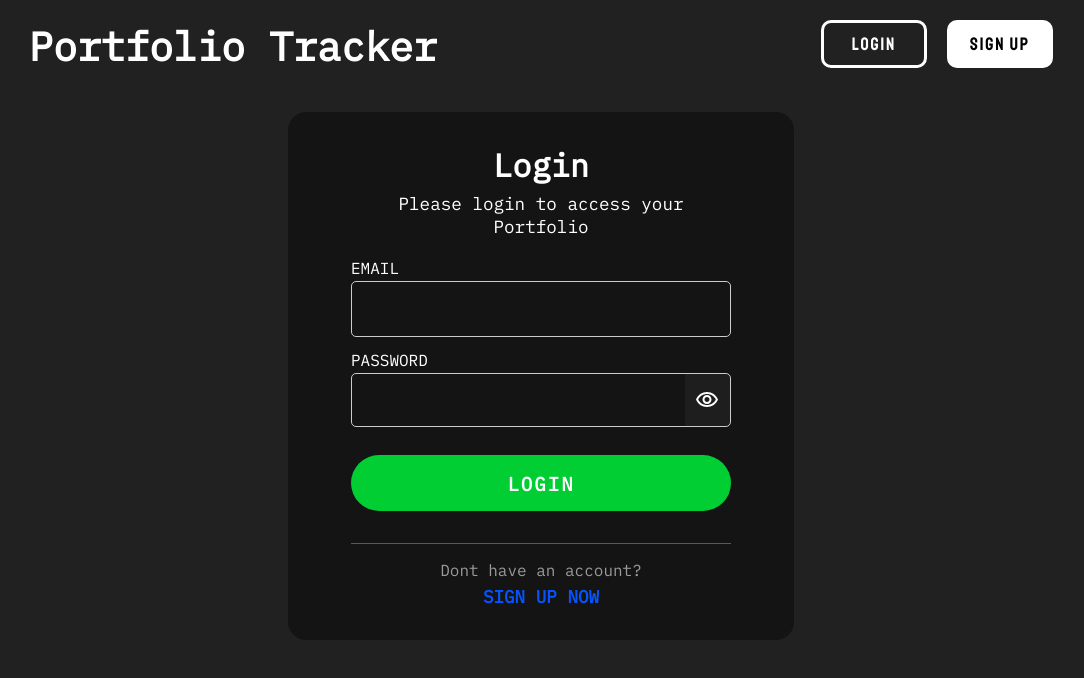
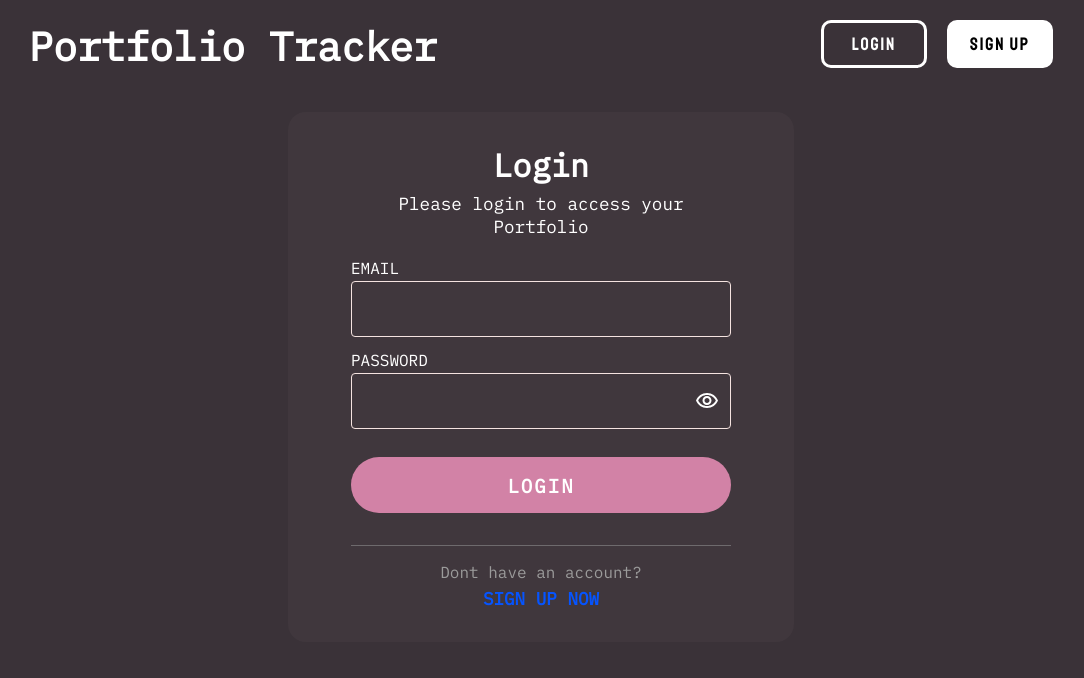
Before and after one commit to JonoMitter/portfolio-tracker, a React (Create React App) app in the folder frontend/: page /login in a window 1280 px wide. Shown: the top 678 px of the page, without its empty margins (99-1183 px from the left). Built offline with nearby package versions, Linux system fonts and the light colour scheme; no server answers.

Commit message:
using CSS variables for colours

```diff
--- a/frontend/src/pages/styles/Form.scss
+++ b/frontend/src/pages/styles/Form.scss
@@ -1,14 +1,10 @@
 @import url("https://fonts.googleapis.com/css2?family=IBM+Plex+Mono&family=IBM+Plex+Sans&display=swap");
-
-// $primary: #11998e;
-// $secondary: #38ef7d;
-// $white: #fff;
-// $gray: #9b9b9b;
 
 /*
  *  General Form Classes
  */
 section {
+  --error-text: rgb(255, 77, 77);
   font-family: "IBM Plex Mono", monospace;
 }
 
@@ -17,7 +13,7 @@ section {
   width: 30%;
   min-width: 380px;
   margin: auto;
-  background-color: rgba(0, 0, 0, 0.4);
+  background-color: rgba(var(--light-rgb), 0.03);
   border-radius: 18px;
 }
 
@@ -41,7 +37,7 @@ section {
 }
 
 label {
-  display:inline-block;
+  display: inline-block;
   margin-bottom: 0.175em;
 }
 
@@ -50,26 +46,27 @@ label {
   width: 100%;
   min-height: 56px;
   padding: 12px;
-  border: 1px solid #ccc;
-  border-radius: 5px;
+  border: 1px solid var(--light);
+  border-radius: 4px;
   font-size: 1.2em;
   letter-spacing: 0.07em;
-  background-color: rgba(0, 0, 0, 0);
+  background-color: inherit;
   color: white;
 }
 
-.input:focus {
-  background-color: #63a1ff0a;
-  border: 1px solid #63a1ff;
+.input:focus,
+.password-input-container:focus-within {
+  background-color: rgba(var(--light-rgb), 0.02);
+  border: 1px solid var(--main);
   outline: none;
-  box-shadow: 0 0 4px #63a1ff;
+  box-shadow: 0 0 4px var(--main-lighter);
 }
 
 .form-error {
   margin: 0;
-  color: #de1a0e;
-  font-style: italic;
+  color: var(--error-text);
   font-family: "IBM Plex Sans", sans-serif;
+  margin-top: 0.1em;
 }
 
 .input-error {
@@ -77,9 +74,9 @@ label {
   background-color: rgba(255, 0, 0, 0.05) !important;
 }
 
-.input-error:focus, .input-error:focus-within {
+.input-error:focus,
+.input-error:focus-within {
   box-shadow: 0 0 4px red !important;
-  background-color: rgba(255, 0, 0, 0.09) !important
 }
 
 .form-button {
@@ -124,19 +121,18 @@ label {
   font-weight: bold;
 }
 
-
 /*
  *  Page Specific Button Classes
  */
 .login-button {
   color: rgb(255, 255, 255);
-  background-color: rgb(0, 206, 51);
+  background-color: var(--main);
 }
 
 .login-button:hover {
-  color: rgb(0, 0, 0);
-  background-color: rgb(255, 255, 255);
-  box-shadow: 0 0 5px rgb(255, 255, 255);
+  color: white;
+  background-color: var(--main-darker);
+  box-shadow: 0 0 3px var(--main-darker);
 }
 
 .signup-button {
@@ -147,7 +143,7 @@ label {
 .signup-button:hover {
   color: rgb(0, 0, 0);
   background-color: rgb(255, 255, 255);
-  box-shadow: 0 0 5px rgb(255, 255, 255);
+  box-shadow: 0 0 3px rgb(255, 255, 255);
 }
 
 /*
@@ -168,17 +164,8 @@ label {
 .password-input-container {
   display: flex;
   box-sizing: border-box;
-  border: 1px solid #ccc;
-  border-radius: 5px;
-  background-color: rgba(0, 0, 0, 0);
-  color: white;
-}
-
-.password-input-container:focus-within {
-  background-color: #63a1ff0a;
-  border: 1px solid #63a1ff;
-  outline: none;
-  box-shadow: 0 0 4px #63a1ff;
+  border: 1px solid var(--light);
+  border-radius: 4px;
 }
 
 .input-password {
@@ -190,9 +177,9 @@ label {
 .input-nofocus {
   box-sizing: border-box;
   width: 100%;
-  min-height: 52px;
-  padding: 12px;
-  background-color: rgba(0, 0, 0, 0);
+  min-height: 54px;
+  padding: 12px 4px 12px 12px;
+  background-color: inherit;
   color: white;
   outline: none;
 }
@@ -201,7 +188,7 @@ label {
   outline: none;
 }
 
-.regular-input{
+.regular-input {
   font-size: 1.2em;
   letter-spacing: 0.07em;
 }
@@ -213,10 +200,5 @@ label {
   border: none;
   width: auto;
   padding: 0.8em;
-  background: rgba(204, 204, 204, 0.05);
-  transition: all 0.25s;
+  background: inherit;
 }
-
-.btn-show-password:hover {
-  background: rgba(204, 204, 204, 0.08);
-}
--- a/frontend/src/pages/styles/Home.scss
+++ b/frontend/src/pages/styles/Home.scss
@@ -1,9 +1,18 @@
+:root{
+  --light: #F5E3E0;
+  --light-rgb: 245, 227, 224;
+  --main-lighter: #E8B4BC;
+  --main: #D282A6;
+  --main-darker: #6E4555;
+  --dark: #3A3238;
+}
+
 html, body{
   margin: 0;
   height: 100%;
   width: 100%;
   padding: 0;
-  background-color: rgb(33, 33, 33);
+  background-color: var(--dark);
 }
 
 section{
--- a/frontend/src/pages/styles/Navbar.scss
+++ b/frontend/src/pages/styles/Navbar.scss
@@ -2,7 +2,6 @@
 
 nav {
   width: 100%;
-  background-color: rgb(33,33,33);
   position:relative;
   display:inline-block;
 }
```
